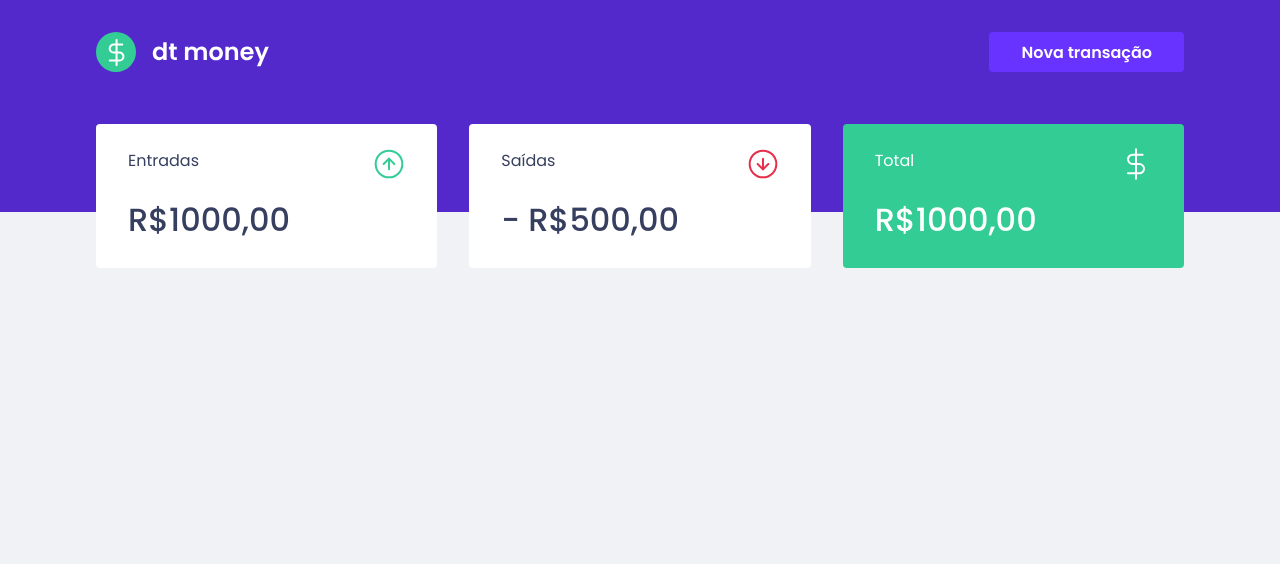
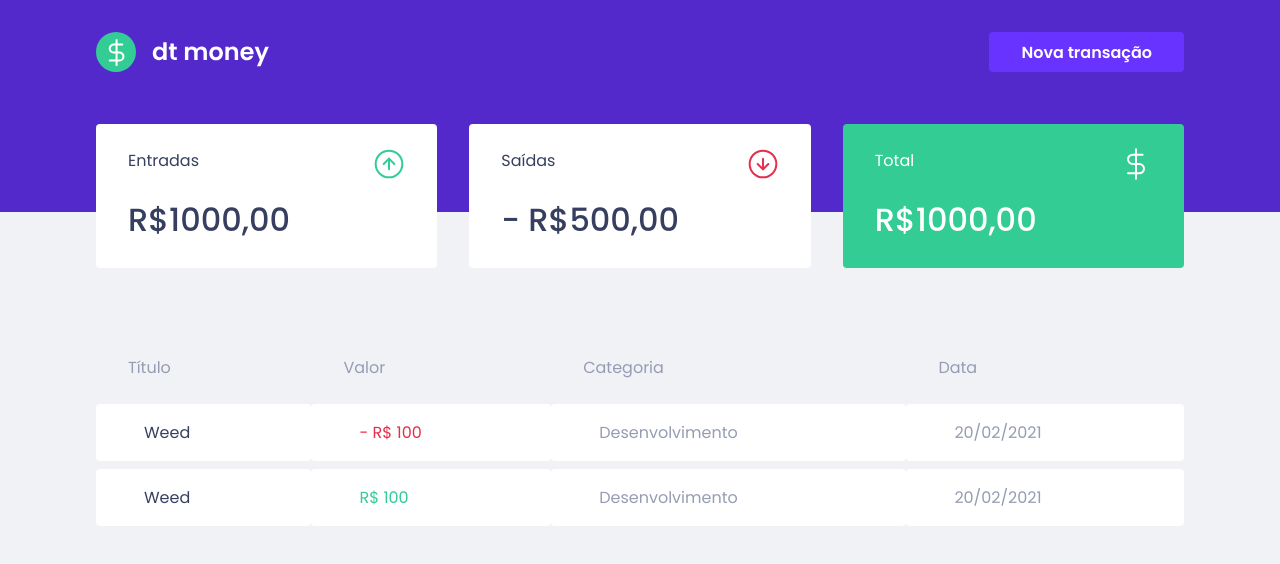
Before and after one commit to lulygomes/dt-money, a React (Create React App) app: page / in a window 1280 px wide. Shown: the top 564 px of the page. Built offline with nearby package versions, Linux system fonts and the light colour scheme.

Commit message:
transaction table

```diff
--- a/src/components/Dashboard/index.tsx
+++ b/src/components/Dashboard/index.tsx
@@ -1,11 +1,13 @@
 import { Container } from "./styles";
 import { Summary } from "../Summary";
+import { TransactionsTable } from "../TransactionsTable";
 
 export function Dashboard() {
 
   return (
     <Container>
       <Summary />
+      <TransactionsTable />
     </Container>
   )
 }
--- /dev/null
+++ b/src/components/TransactionsTable/index.tsx
@@ -0,0 +1,32 @@
+import { Container } from "./styles";
+
+export function TransactionsTable() {
+  return (
+    <Container >
+      <table>
+        <thead>
+          <tr>
+            <th>Título</th>
+            <th>Valor</th>
+            <th>Categoria</th>
+            <th>Data</th>
+          </tr>
+        </thead>
+        <tbody>
+          <tr>
+            <td>Weed</td>
+            <td className="withdraw">- R$ 100</td>
+            <td>Desenvolvimento</td>
+            <td>20/02/2021</td>
+          </tr>
+          <tr>
+            <td>Weed</td>
+            <td className="deposit">R$ 100</td>
+            <td>Desenvolvimento</td>
+            <td>20/02/2021</td>
+          </tr>
+        </tbody>
+      </table>
+    </Container>
+  )
+}
--- /dev/null
+++ b/src/components/TransactionsTable/styles.ts
@@ -0,0 +1,39 @@
+import styled from "styled-components";
+
+export const Container = styled.div`
+  margin-top: 4rem;
+
+  table {
+    width: 100%;
+    border-spacing: 0 0.5rem;
+
+    th {
+      color: var(--text-body);
+      font-weight: 400;
+      padding: 1rem 2rem;
+      text-align: left;
+      line-height: 1.5rem;
+    }
+
+    td {
+      padding: 1rem 3rem;
+      border: 0;
+      background: var(--shape);
+      color: var(--text-body);
+      border-radius: 0.25rem;
+
+      &:first-child {
+      color: var(--text-title);
+      }
+
+      &.deposit {
+        color: var(--green);
+      }
+
+      &.withdraw {
+        color: var(--red);
+      }
+
+    }
+  }
+`;
```
